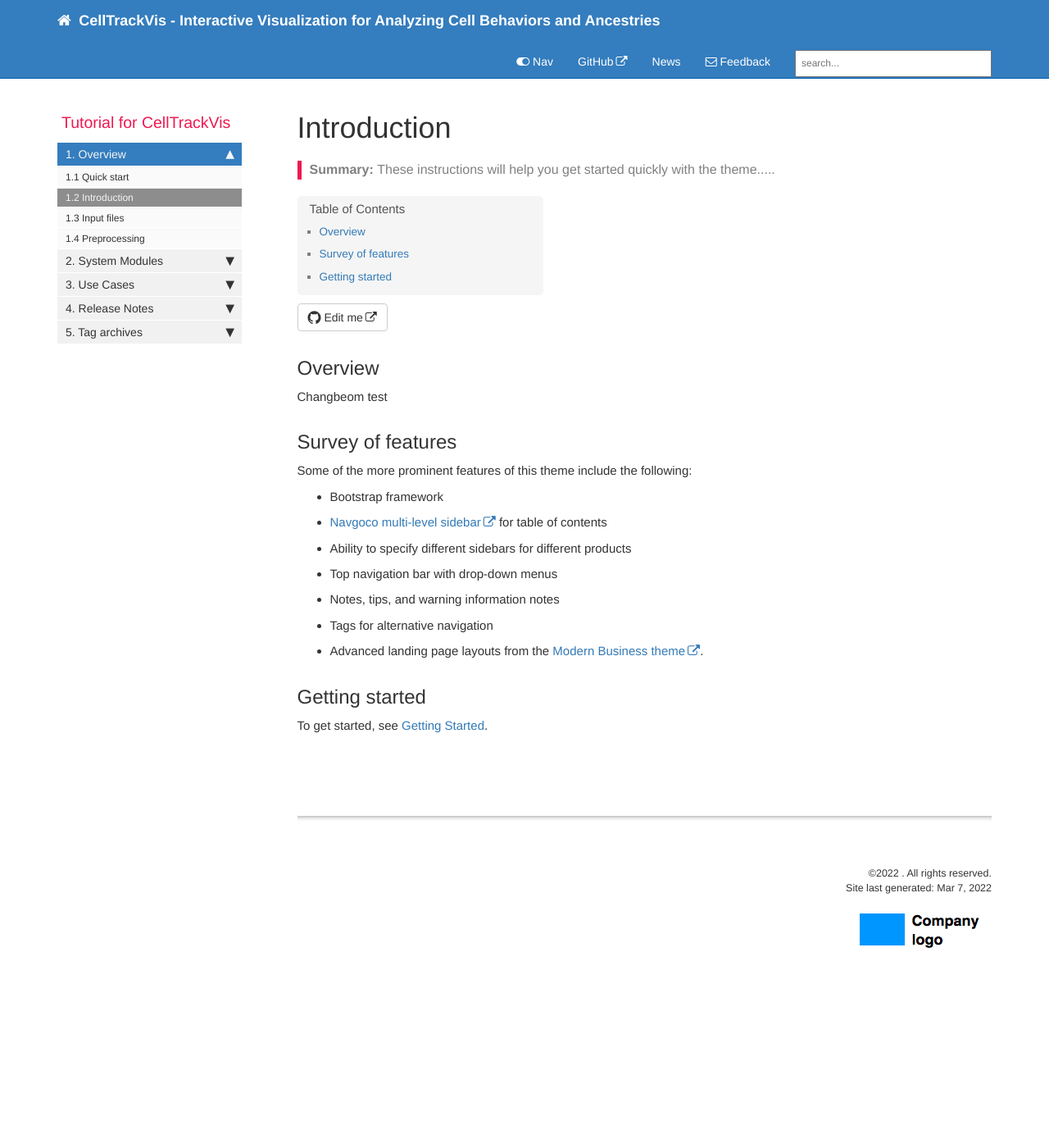
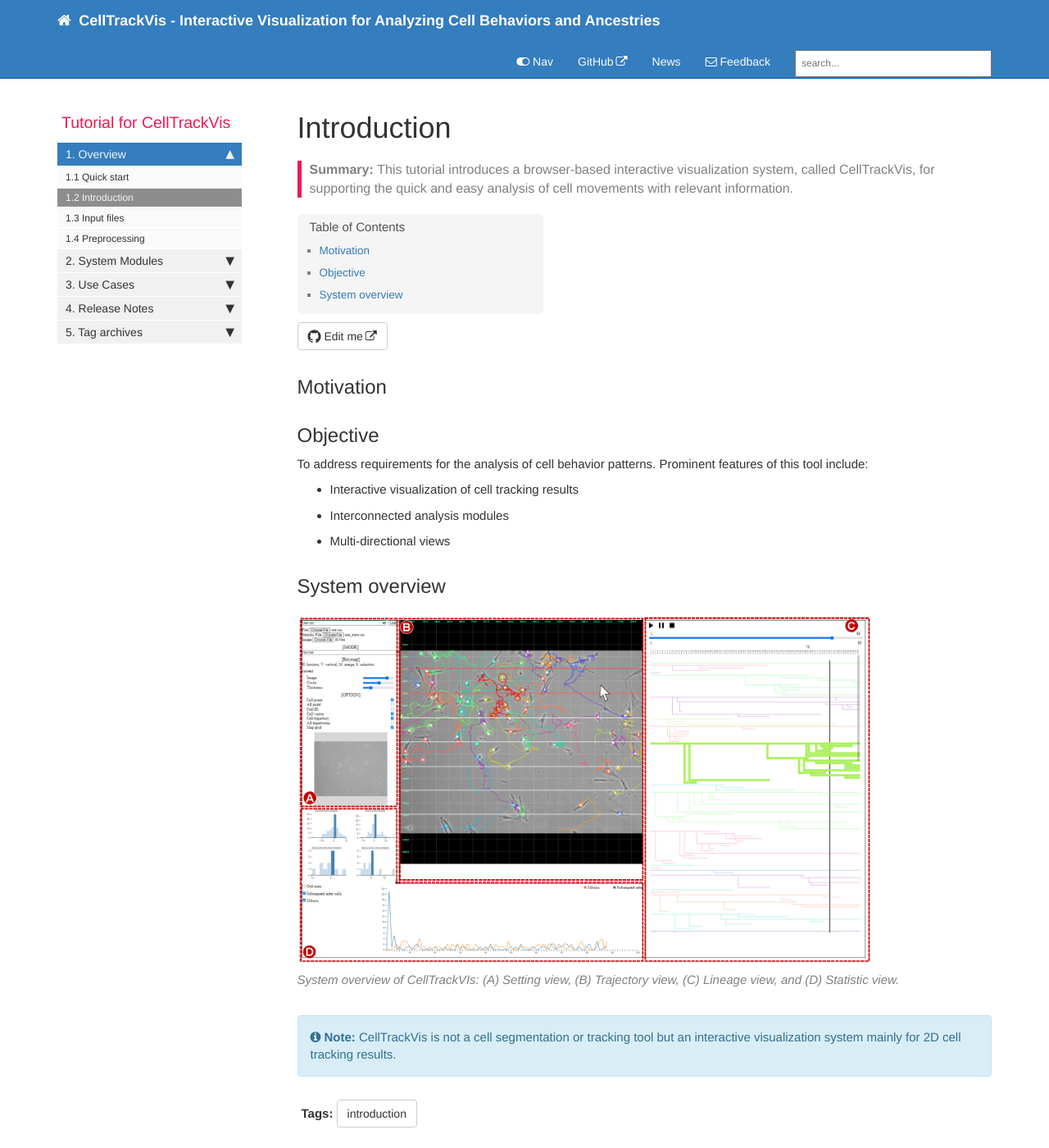
Before and after one commit to scbeom/ctv_tutorial, a Jekyll site: the page built from pages/overview/ov_introduction.md, in a window 1280 px wide and 1400 px high. Shown: the whole window at 82% size. Built offline with Jekyll 4.4.1, drawn with Linux system fonts in a browser that asks for light colours; comment, search, counter and statistics services are not loaded.

Commit message:
additional small commit

```diff
--- a/_data/tags.yml
+++ b/_data/tags.yml
@@ -13,5 +13,7 @@ allowed-tags:
   - news
   - troubleshooting
   - mobile
+  - introduction
+  - quick_start
 
 # Copyright 2021 Google LLC
--- a/pages/overview/ov_introduction.md
+++ b/pages/overview/ov_introduction.md
@@ -1,29 +1,26 @@
 ---
 title: Introduction
+tags: [introduction]
+keywords: introduction
 sidebar: mydoc_sidebar
 permalink: ov_introduction.html
 folder: overview
-summary: These instructions will help you get started quickly with the theme.....
+summary: This tutorial introduces a browser-based interactive visualization system, called CellTrackVis, for supporting the quick and easy analysis of cell movements with relevant information.
 ---
 
-## Overview
+## Motivation
 
-Changbeom test
+## Objective
+To address requirements for the analysis of cell behavior patterns. Prominent features of this tool include:
 
-## Survey of features
+* Interactive visualization of cell tracking results
+* Interconnected analysis modules
+* Multi-directional views
 
-Some of the more prominent features of this theme include the following:
+## System overview
 
-* Bootstrap framework
-* [Navgoco multi-level sidebar](http://www.komposta.net/article/navgoco) for table of contents
-* Ability to specify different sidebars for different products
-* Top navigation bar with drop-down menus
-* Notes, tips, and warning information notes
-* Tags for alternative navigation
-* Advanced landing page layouts from the [Modern Business theme](http://startbootstrap.com/template-overviews/modern-business/).
+{% include image.html file="celltrackvis.png" caption="System overview of CellTrackVIs: (A) Setting view, (B) Trajectory view, (C) Lineage view, and (D) Statistic view." %}
 
-## Getting started
-
-To get started, see [Getting Started][index].
+{% include note.html content="CellTrackVis is not a cell segmentation or tracking tool but an interactive visualization system mainly for 2D cell tracking results." %}
 
 {% include links.html %}
```
Also changed, not shown: index.md (+6 -6 lines), pages/overview/ov_inputfile.md (+1 -4 lines), pages/tags/tag_introduction.md (added, +11 -0 lines), pages/tags/tag_quick_start.md (added, +11 -0 lines), images/celltrackvis.png (added).
